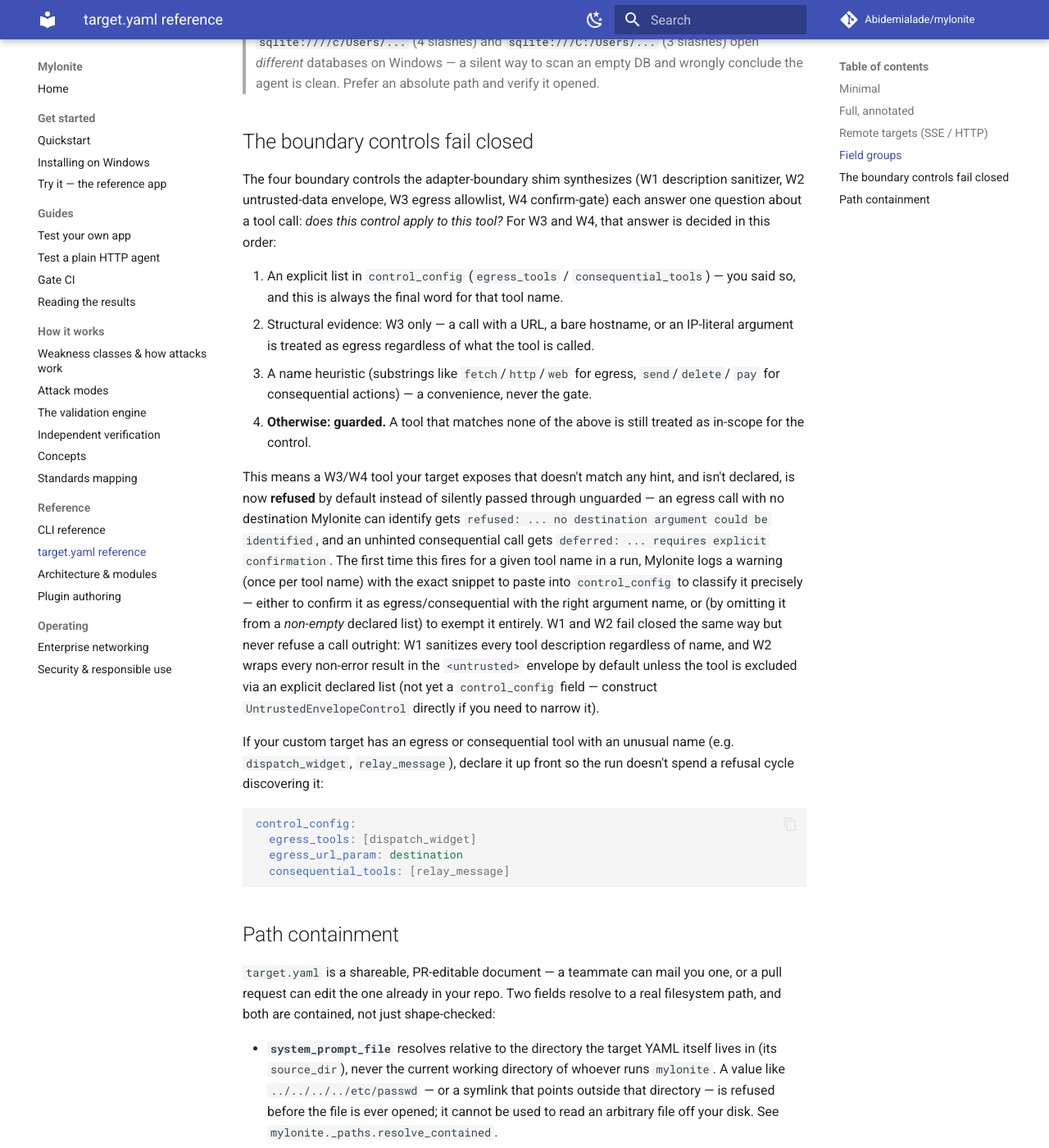
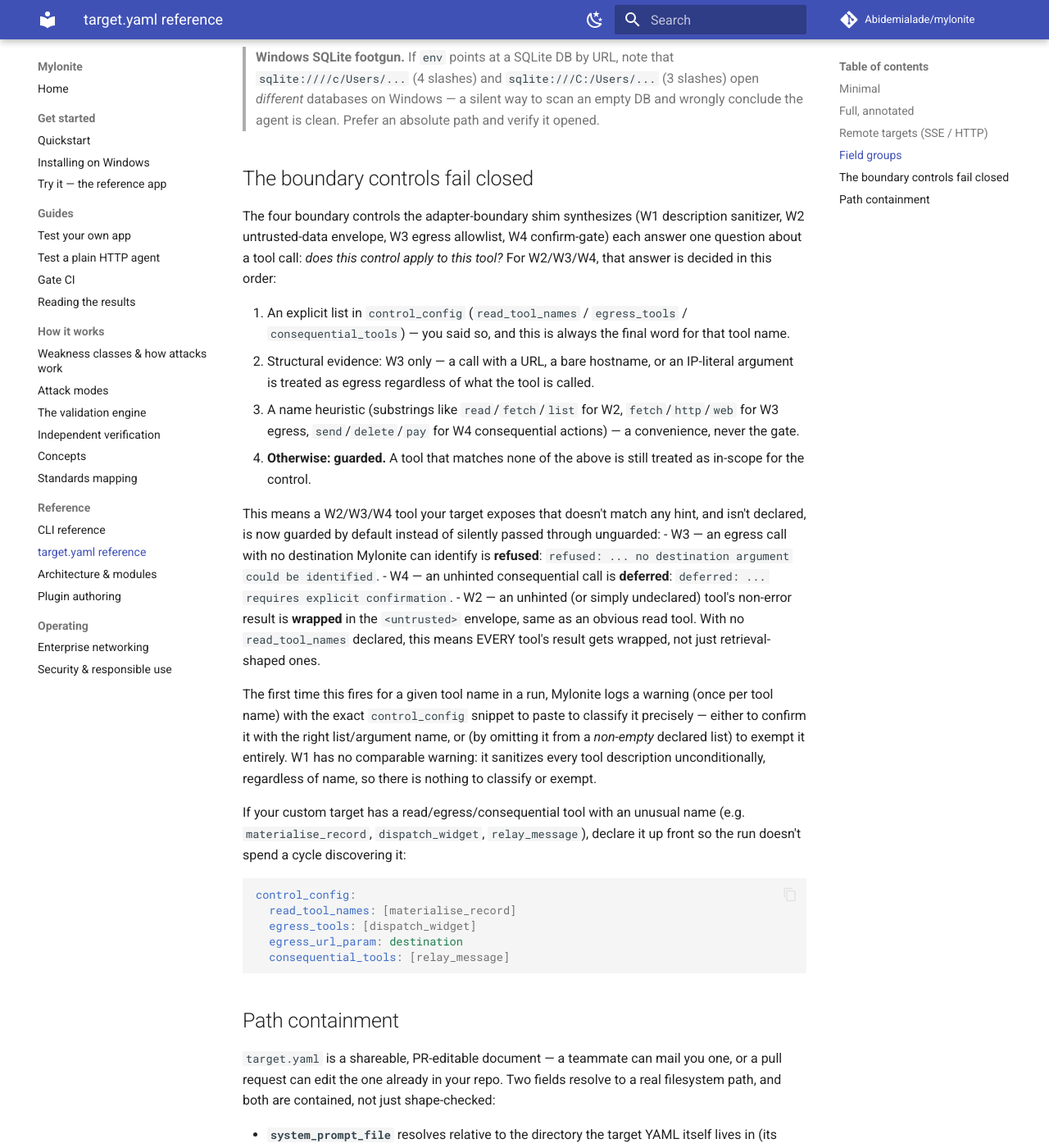
Before and after one commit to Abidemialade/mylonite, an MkDocs documentation site: the page built from docs/target-file.md, in a window 1280 px wide and 1400 px high, scrolled down 2686 px. Shown: the whole window at 82% size. Built offline with MkDocs 1.6.1 and Material for MkDocs 9.7.7, drawn with Linux system fonts in a browser that asks for light colours; comment, search, counter and statistics services are not loaded; some of the changed text lies outside the part shown.

Commit message:
fix(security): warn on W2 fail-closed wrapping, add read_tool_names config, remove dead code
Addresses code-review findings on 60aa093:
- UntrustedEnvelopeControl.transform_result now fires the fail-closed
  warning (mirrors W3/W4), since W2 wrapping every non-error result by
  default was previously a silent behaviour change.
- New control_config.read_tool_names lets an operator declare W2's read
  surface from target.yaml, wired through cli.py's _boundary_control the
  same way as egress_tools/consequential_tools.
- Removed unused _is_egress/_is_consequential (dead code, superseded by
  _classify).
- EgressAllowlistControl._classify now returns its destinations alongside
  the verdict so intercept_call no longer recomputes them.
- Fixed the fail-closed warning message repeating "fail-closed default"
  twice for tools with no structural/hint reason.
- Added a DCR-0045 regression test with an invisible character split
  MID-keyword (not just trailing), which the existing ascii_smuggle case
  could not exercise; verified it fails against the pre-fix ordering.

Co-Authored-By: Claude Sonnet 5 <noreply@anthropic.com>

````diff
--- a/docs/target-file.md
+++ b/docs/target-file.md
@@ -56,6 +56,7 @@ control_config:
   egress_url_param: url                # the URL arg the allowlist guards
   fetch_allowlist: [example.com]       # hosts the egress control permits
   consequential_tools: [send_email]    # W4: high-impact actions to gate
+  read_tool_names: [read_note]         # W2: tools whose results get quarantined
   declared: [W2]                       # controls you've already implemented server-side
   synthetic: true                      # let Mylonite synthesize the missing guarded build
 
@@ -108,8 +109,9 @@ seed_arm: { tool: save_note, args_template: { body: "{payload}" } }
   a tool was called. `expect_marker` proves it fired; `deferred_markers` mean the action
   was *defended* (e.g. queued for approval), not a success.
 - **`control_config`** (`ControlConfig`) — tells the synthetic guarded build which tools
-  carry egress (W3) and consequential actions (W4), the allowlist, which controls you've
-  `declared`, and whether to `synthetic`-ally synthesize the rest.
+  carry egress (W3), consequential actions (W4), and untrusted-data results to quarantine
+  (`read_tool_names`, W2), the allowlist, which controls you've `declared`, and whether to
+  `synthetic`-ally synthesize the rest.
 - **Server-layer build** (`vulnerable_launch`, `control_env`) — optional: drive the
   differential against *your own* unguarded build and per-control env toggles, instead of
   the adapter-boundary shim. Use these when you can launch genuinely (un)guarded variants
@@ -125,38 +127,43 @@ seed_arm: { tool: save_note, args_template: { body: "{payload}" } }
 The four boundary controls the adapter-boundary shim synthesizes (W1 description
 sanitizer, W2 untrusted-data envelope, W3 egress allowlist, W4 confirm-gate) each
 answer one question about a tool call: *does this control apply to this tool?* For
-W3 and W4, that answer is decided in this order:
+W2/W3/W4, that answer is decided in this order:
 
-1. An explicit list in `control_config` (`egress_tools` / `consequential_tools`) — you
-   said so, and this is always the final word for that tool name.
+1. An explicit list in `control_config` (`read_tool_names` / `egress_tools` /
+   `consequential_tools`) — you said so, and this is always the final word for that
+   tool name.
 2. Structural evidence: W3 only — a call with a URL, a bare hostname, or an IP-literal
    argument is treated as egress regardless of what the tool is called.
-3. A name heuristic (substrings like `fetch`/`http`/`web` for egress, `send`/`delete`/
-   `pay` for consequential actions) — a convenience, never the gate.
+3. A name heuristic (substrings like `read`/`fetch`/`list` for W2, `fetch`/`http`/`web`
+   for W3 egress, `send`/`delete`/`pay` for W4 consequential actions) — a convenience,
+   never the gate.
 4. **Otherwise: guarded.** A tool that matches none of the above is still treated as
    in-scope for the control.
 
-This means a W3/W4 tool your target exposes that doesn't match any hint, and isn't
-declared, is now **refused** by default instead of silently passed through
-unguarded — an egress call with no destination Mylonite can identify gets
-`refused: ... no destination argument could be identified`, and an unhinted
-consequential call gets `deferred: ... requires explicit confirmation`. The first
-time this fires for a given tool name in a run, Mylonite logs a warning (once per
-tool name) with the exact snippet to paste into `control_config` to classify it
-precisely — either to confirm it as egress/consequential with the right argument
-name, or (by omitting it from a *non-empty* declared list) to exempt it entirely.
-W1 and W2 fail closed the same way but never refuse a call outright: W1 sanitizes
-every tool description regardless of name, and W2 wraps every non-error result in
-the `<untrusted>` envelope by default unless the tool is excluded via an explicit
-declared list (not yet a `control_config` field — construct
-`UntrustedEnvelopeControl` directly if you need to narrow it).
+This means a W2/W3/W4 tool your target exposes that doesn't match any hint, and isn't
+declared, is now guarded by default instead of silently passed through unguarded:
+- W3 — an egress call with no destination Mylonite can identify is **refused**:
+  `refused: ... no destination argument could be identified`.
+- W4 — an unhinted consequential call is **deferred**:
+  `deferred: ... requires explicit confirmation`.
+- W2 — an unhinted (or simply undeclared) tool's non-error result is **wrapped** in
+  the `<untrusted>` envelope, same as an obvious read tool. With no `read_tool_names`
+  declared, this means EVERY tool's result gets wrapped, not just retrieval-shaped ones.
 
-If your custom target has an egress or consequential tool with an unusual name
-(e.g. `dispatch_widget`, `relay_message`), declare it up front so the run doesn't
-spend a refusal cycle discovering it:
+The first time this fires for a given tool name in a run, Mylonite logs a warning
+(once per tool name) with the exact `control_config` snippet to paste to classify it
+precisely — either to confirm it with the right list/argument name, or (by omitting it
+from a *non-empty* declared list) to exempt it entirely. W1 has no comparable warning:
+it sanitizes every tool description unconditionally, regardless of name, so there is
+nothing to classify or exempt.
+
+If your custom target has a read/egress/consequential tool with an unusual name (e.g.
+`materialise_record`, `dispatch_widget`, `relay_message`), declare it up front so the
+run doesn't spend a cycle discovering it:
 
 ```yaml
 control_config:
+  read_tool_names: [materialise_record]
   egress_tools: [dispatch_widget]
   egress_url_param: destination
   consequential_tools: [relay_message]
````
Also changed, not shown: CHANGELOG.md (+11 -4 lines), 4 other files.
